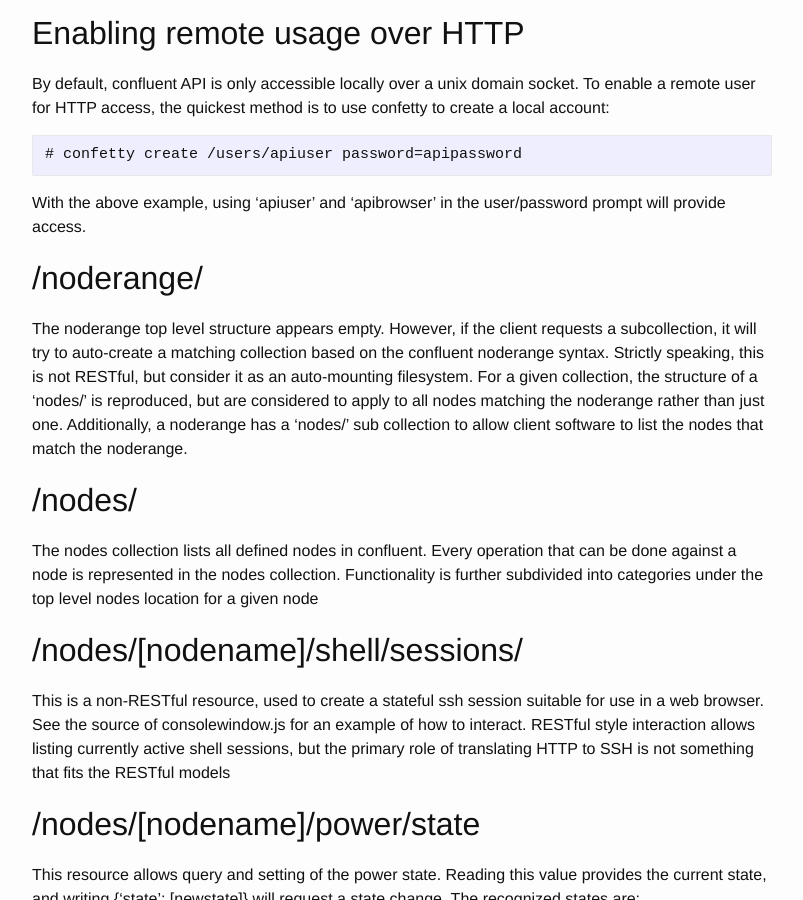
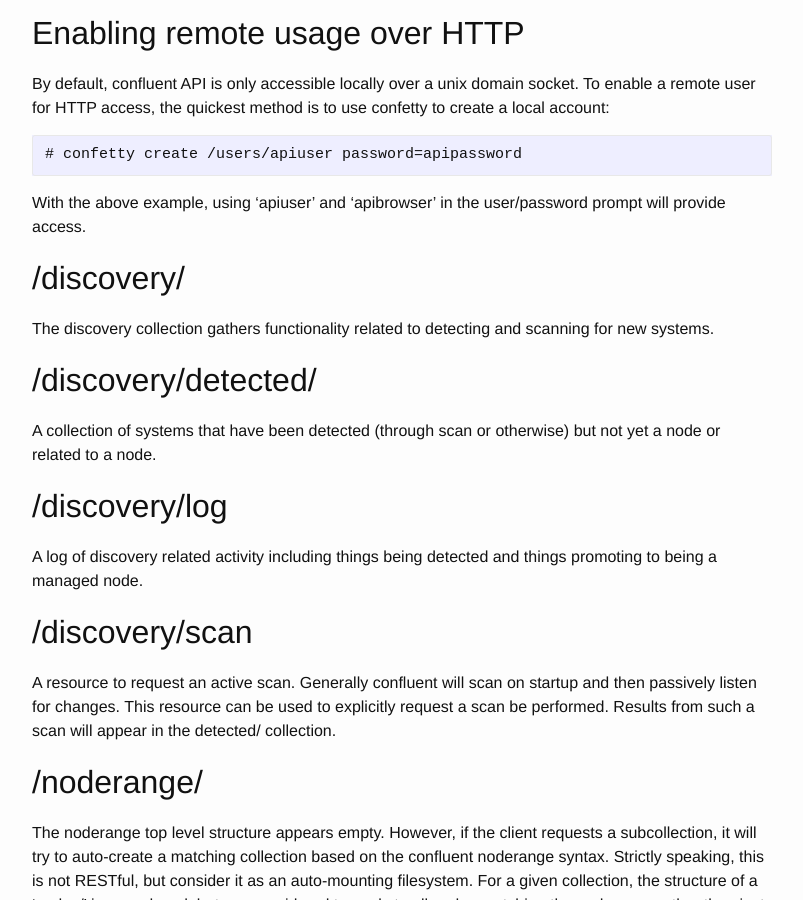
Before and after one commit to xcat2/confluent-docs, a Jekyll site: the page built from Confluent_API.md, in a window 1280 px wide and 900 px high, scrolled down 324 px. Shown: the whole window, without its empty margins (238-1041 px from the left). Built offline with Jekyll 4.4.1, drawn with Linux system fonts in a browser that asks for light colours.

Commit message:
Document the in-progress /discovery/ collection

```diff
--- a/Confluent_API.md
+++ b/Confluent_API.md
@@ -24,6 +24,28 @@
 
 With the above example, using 'apiuser' and 'apibrowser' in the user/password
 prompt will provide access.
+
+## /discovery/
+
+The discovery collection gathers functionality related to detecting and scanning
+for new systems.
+
+## /discovery/detected/
+
+A collection of systems that have been detected (through scan or otherwise) but
+not yet a node or related to a node.
+
+## /discovery/log
+
+A log of discovery related activity including things being detected and things
+promoting to being a managed node.
+
+## /discovery/scan
+
+A resource to request an active scan.  Generally confluent will scan on startup
+and then passively listen for changes.  This resource can be used to explicitly
+request a scan be performed.  Results from such a scan will appear in the detected/
+collection.
 
 ## /noderange/
 
```
